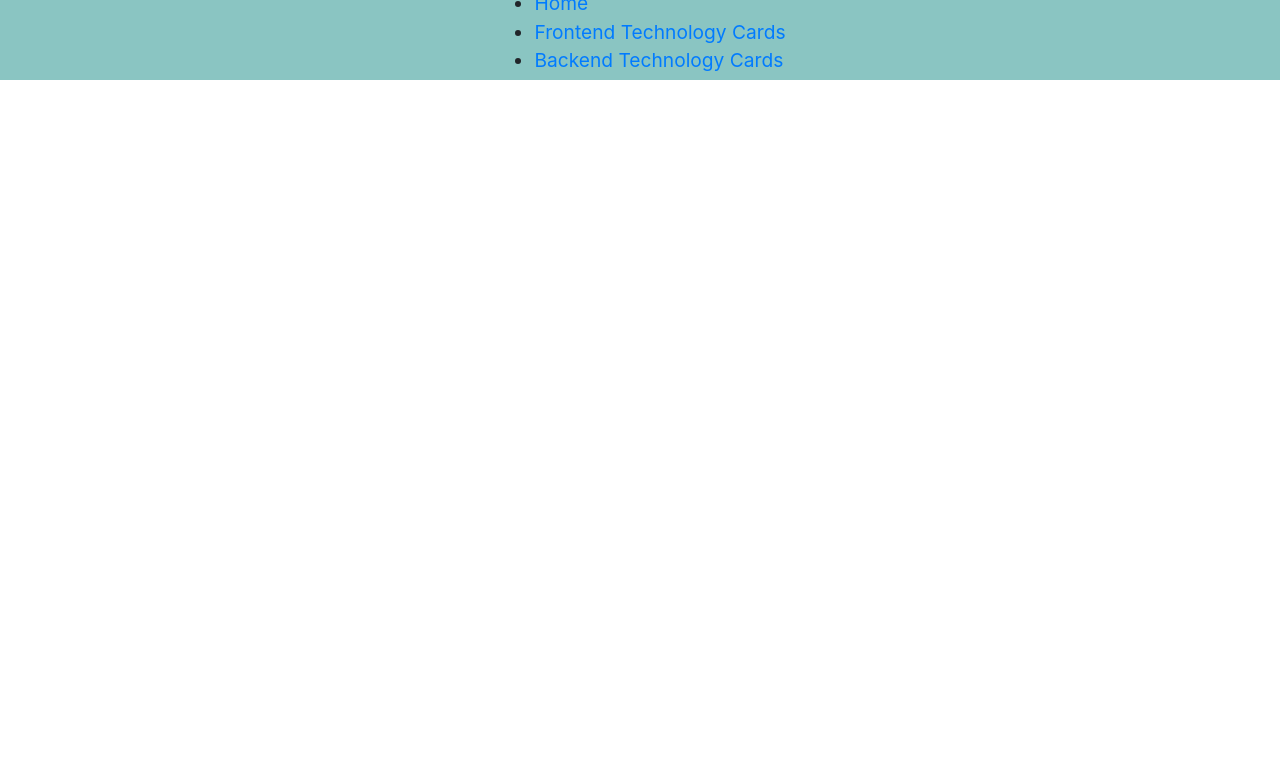
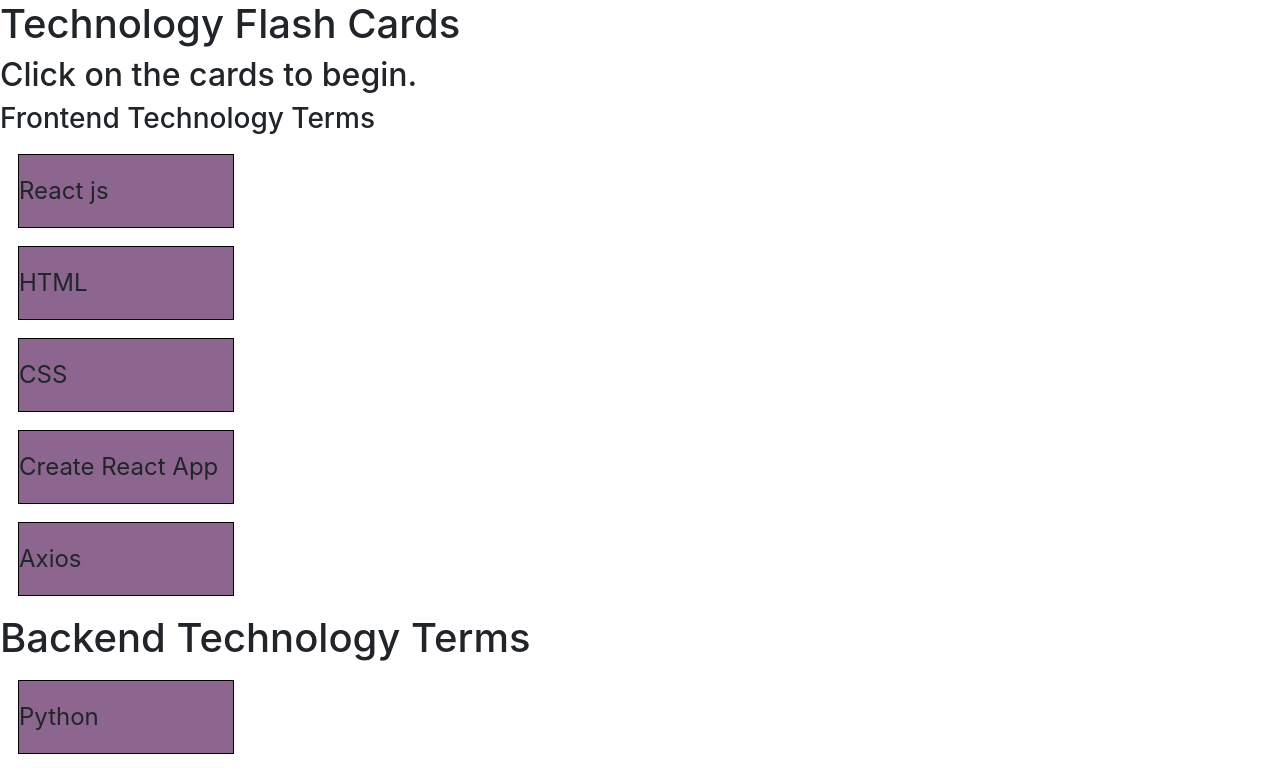
Before and after one commit to RobinHeath-Albuquerque/FlashCards_VS, a React (Create React App) app: page / in a window 1280 px wide. Shown: the top 771 px of the page. Built offline with nearby package versions, Linux system fonts and the light colour scheme.

Commit message:
Taking out NavBar for now, added in cards with terns, and click capability

```diff
--- a/src/components/NavBar/NavBar.css
+++ b/src/components/NavBar/NavBar.css
@@ -2,20 +2,47 @@
     background: rgb(138, 197, 194);
     height:  80px;
     display: flex;
-    justify-content: center;
-    align-items: center;
+    justify-content: inline;
+    align-items: inline;
     font-size: 1.2rem;
 
 }
 
-nav-menu {
-    display: grid;
-    grid-template-columns: repeat(5, auto);
-    grid-gap: 10px;
-    list-style: none;
-    text-align: center;
-    width: 70vw;
-    justify-content: end;
-    margin-right: 2rem;
+.nav-links-mobile {
+    display: none;
+}
+
+@media screen and (max-width: 960px) {
+    .NavBarItems {
+        position: relative;
+    }
+
+    .nav-menu {
+        display: flex;
+        flex-direction: column;
+        width: 100%;
+        height: 500px;
+        position: absolute;
+        top: 80px;
+        left: -100%;
+        opacity: 1;
+        transition: all 0.5s ease;
+
+    }
+
+    .nav-menu.active {
+        background: #6668f4;
+        left: 0;
+        opacity: 1;
+        transition: all 0.5s ease;
+        z-index: 1
+    }
+
+    .nav-links {
+        text-align: center;
+        padding: 2rem;
+        width: 100%;
+        display: table;
+    }
 
 }
--- a/src/components/NavBar/NavBar.js
+++ b/src/components/NavBar/NavBar.js
@@ -1,14 +1,20 @@
 import React, { Component } from 'react';
 import { MenuItems } from "./MenuItem";
 import './NavBar.css';
+//import { Button } from "../Button"
 
 class NavBar extends Component {
+  state = { clicked: false }
 
+  handleClick = () => {
+    this.setState({ clicked: !this.state.clicked })
+  }
   render() {
     return(
       <nav className="NavBarItems">
 
-        <ul>
+        <ul className={this.state.clicked ? 'nav-menu active' :
+        'nav-menu' }>
           {MenuItems.map((item, index) => {
               return (
                 <li key={index}>
@@ -23,6 +29,8 @@
           }) }
 
         </ul>
+
+
       </nav>
     )
   }
--- a/src/components/app.css
+++ /dev/null
@@ -1,6 +0,0 @@
-* {
-    box-sizing: border-box;
-    margin: 0;
-    padding: 0;
-    font-family: 'Gill Sans', 'Gill Sans MT', Calibri, 'Trebuchet MS', sans-serif;
-}
--- a/src/components/app.jsx
+++ b/src/components/app.jsx
@@ -1,17 +1,46 @@
 import React from 'react';
+import "./styles.css";
 //import FlashCardList from './FlashCardList';
-import NavBar from './NavBar/NavBar';
+//import NavBar from './NavBar/NavBar';
 //import './App.css';
 
 
 
-function App() {
+//function Top() {
+    //return (
+        //<div className="Top">
+            //<NavBar />
+
+        //</div>
+
+
+   // )
+//}
+
+function Card(props) {
+    const [text, setText] = React.useState(props.frontSide);
+    function handleClick() {
+        setText(props.backSide);
+    }
+    return <div className="flash-card" onClick={handleClick}>{text}</div>;
+}
+
+export default function App() {
     return (
         <div className="App">
-            <NavBar />
+            <h1>Technology Flash Cards</h1>
+            <h2>Click on the cards to begin.</h2>
+            <h3>Frontend Technology Terms</h3>
+            <Card frontSide="React js" backSide="An open-source, front end, JavaScript library for building user interfaces or UI components"/>
+            <Card frontSide="HTML" backSide="Hyper Text Markup Language"/>
+            <Card frontSide="CSS" backSide="Cascading Style Sheets"/>
+            <Card frontSide="Create React App" backSide="Developer Shortcut to create React Apps"/>
+            <Card frontSide="Axios" backSide="A library to make HTTP requests"/>
+            <h1>Backend Technology Terms</h1>
+            <Card frontSide="Python" backSide="An interpreted high-level general purpose programming language"/>
+            <Card frontSide="Django Rest API Framework" backSide="A powerful and flexible toolkit for building Web APIs"/>
+            <Card frontSide="MySQL" backSide="An open-source relational database management system"/>
+        </div>
 
-        </div>
     )
 }
-
-export default App;
--- /dev/null
+++ b/src/components/styles.css
@@ -0,0 +1,16 @@
+.APP {
+    font-family: sans-serif;
+    text-align: center;
+
+    }
+
+    .flash-card {
+        font-size: 24px;
+        line-height: 72px;
+        width: 216px;
+        border: 1px solid black;
+        margin: 18px;
+        background-color: #8c668f;
+        cursor: pointer;
+        user-select: none;
+    }
```
Also changed, not shown: src/components/Button.css (deleted), src/components/Button.js (deleted).
